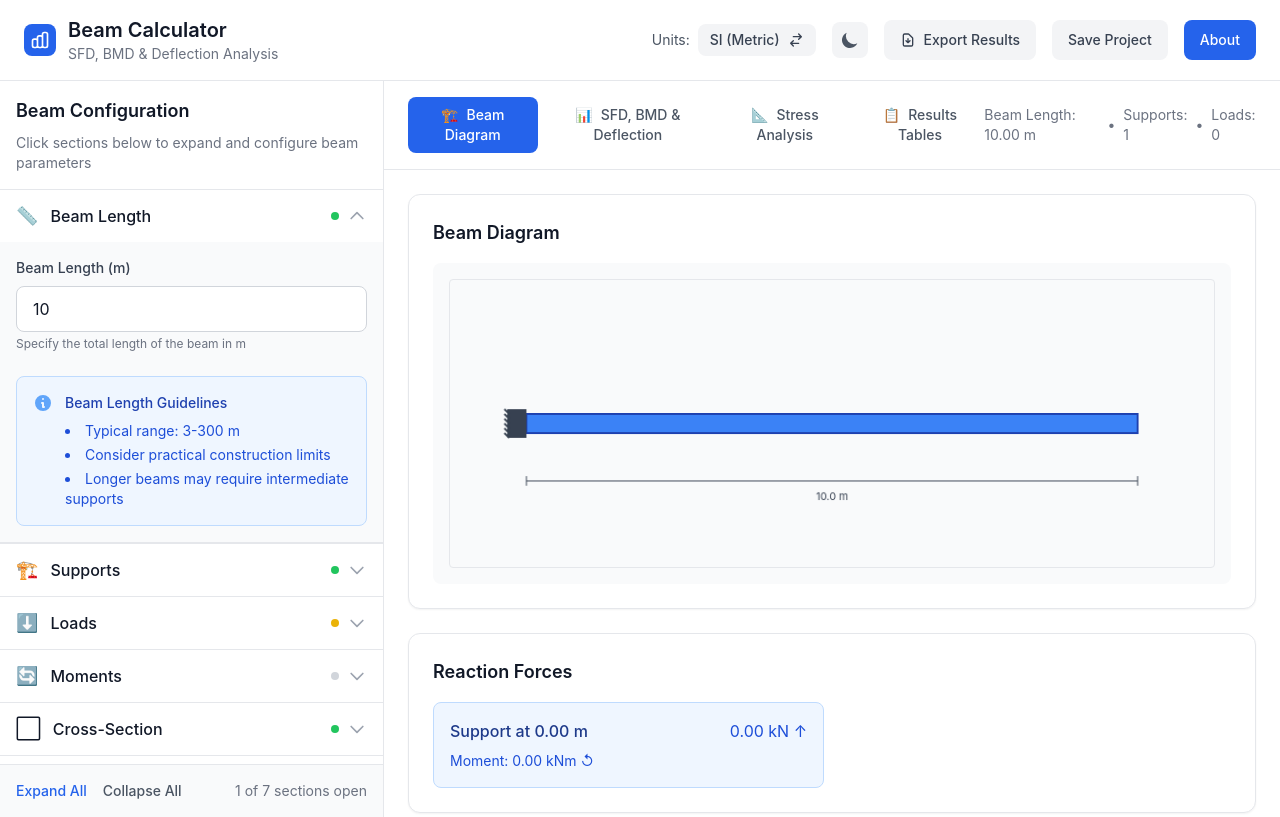
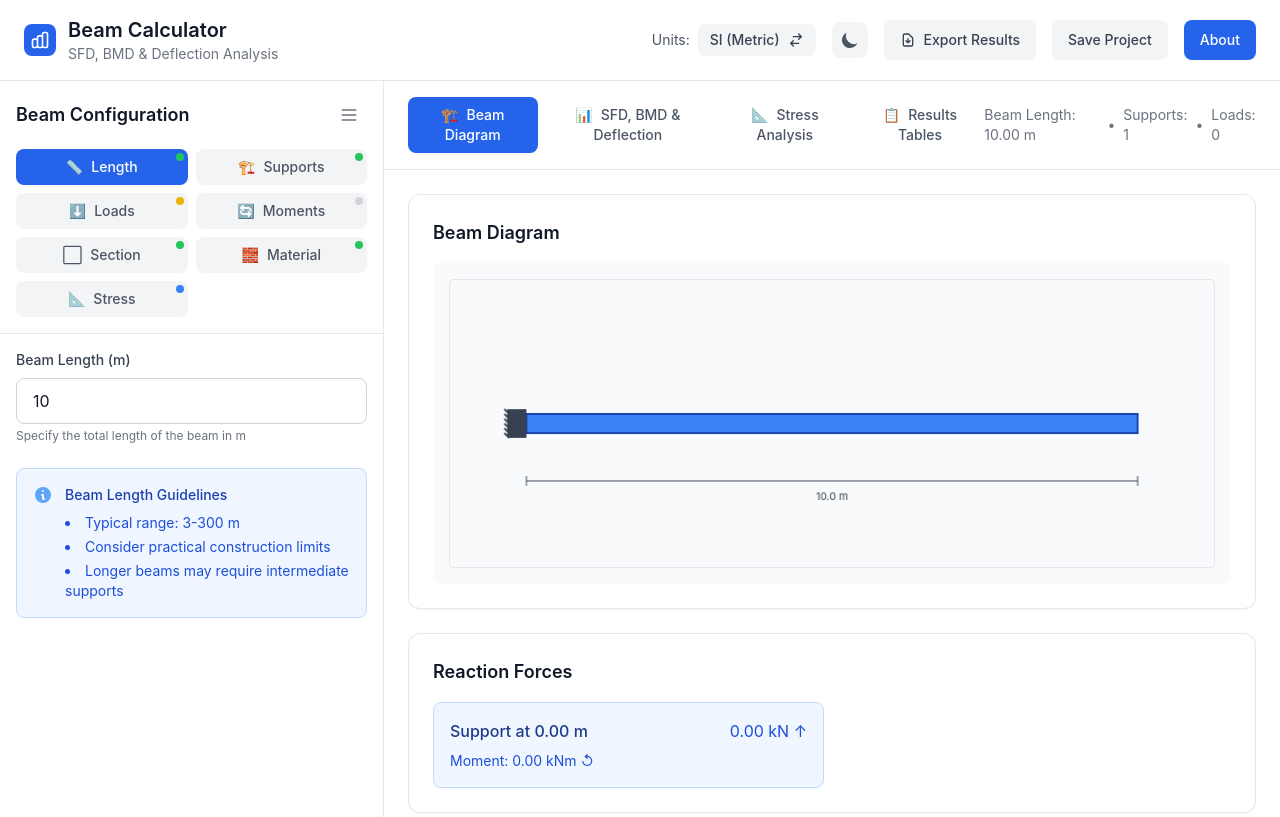
Before and after one commit to asadurahman2001/beam-calculator-v3.0.1, a React (Create React App) app: page / in a window 1280 px wide. Built offline with nearby package versions, Linux system fonts and the light colour scheme.

Commit message:
Add Layout Toggle with Fixed Accordion

```diff
--- a/src/components/InputPanel.js
+++ b/src/components/InputPanel.js
@@ -8,7 +8,19 @@ import SectionTab from './tabs/SectionTab';
 import StressTab from './tabs/StressTab';
 
 const InputPanel = ({ beamData, updateBeamData, resolution, setResolution }) => {
-  const [expandedSections, setExpandedSections] = useState(['length']); // Start with length expanded
+  const [activeTab, setActiveTab] = useState('length');
+  const [expandedSections, setExpandedSections] = useState(['length']);
+  const [layoutMode, setLayoutMode] = useState('tabs'); // 'tabs' or 'accordion'
+
+  const tabs = [
+    { id: 'length', label: 'Length', icon: '📏' },
+    { id: 'supports', label: 'Supports', icon: '🏗️' },
+    { id: 'loads', label: 'Loads', icon: '⬇️' },
+    { id: 'moments', label: 'Moments', icon: '🔄' },
+    { id: 'section', label: 'Section', icon: '⬜' },
+    { id: 'material', label: 'Material', icon: '🧱' },
+    { id: 'stress', label: 'Stress', icon: '📐' }
+  ];
 
   const sections = [
     { id: 'length', label: 'Beam Length', icon: '📏', component: LengthTab },
@@ -30,6 +42,27 @@ const InputPanel = ({ beamData, updateBeamData, resolution, setResolution }) =>
     });
   };
 
+  const renderTabContent = () => {
+    switch (activeTab) {
+      case 'length':
+        return <LengthTab beamData={beamData} updateBeamData={updateBeamData} />;
+      case 'supports':
+        return <SupportsTab beamData={beamData} updateBeamData={updateBeamData} />;
+      case 'loads':
+        return <LoadsTab beamData={beamData} updateBeamData={updateBeamData} />;
+      case 'moments':
+        return <MomentsTab beamData={beamData} updateBeamData={updateBeamData} />;
+      case 'section':
+        return <SectionTab beamData={beamData} updateBeamData={updateBeamData} />;
+      case 'material':
+        return <MaterialTab beamData={beamData} updateBeamData={updateBeamData} resolution={resolution} setResolution={setResolution} />;
+      case 'stress':
+        return <StressTab beamData={beamData} updateBeamData={updateBeamData} />;
+      default:
+        return null;
+    }
+  };
+
   const renderSectionContent = (section) => {
     const Component = section.component;
     const props = section.id === 'material'
@@ -39,18 +72,55 @@ const InputPanel = ({ beamData, updateBeamData, resolution, setResolution }) =>
     return <Component {...props} />;
   };
 
+  // Helper function to determine status color based on configuration completeness
+  const getStatusColor = (sectionId) => {
+    switch (sectionId) {
+      case 'length':
+        return beamData.length > 0 ? 'bg-green-500' : 'bg-gray-300 dark:bg-gray-600';
+      case 'supports':
+        return beamData.supports.length > 0 ? 'bg-green-500' : 'bg-red-500';
+      case 'loads':
+        return (beamData.pointLoads.length > 0 || beamData.distributedLoads.length > 0)
+          ? 'bg-green-500' : 'bg-yellow-500';
+      case 'moments':
+        return beamData.moments.length > 0 ? 'bg-green-500' : 'bg-gray-300 dark:bg-gray-600';
+      case 'section':
+        return beamData.section?.type ? 'bg-green-500' : 'bg-yellow-500';
+      case 'material':
+        return (beamData.materialProperties.E > 0 && beamData.materialProperties.I > 0)
+          ? 'bg-green-500' : 'bg-yellow-500';
+      case 'stress':
+        return 'bg-blue-500'; // Always available
+      default:
+        return 'bg-gray-300 dark:bg-gray-600';
+    }
+  };
+
+  if (layoutMode === 'accordion') {
     return (
       <div className="h-full flex flex-col">
+        {/* Header with Layout Toggle */}
         <div className="p-4 border-b border-gray-200 dark:border-gray-700">
-        <h2 className="text-lg font-semibold text-gray-900 dark:text-white mb-2">Beam Configuration</h2>
+          <div className="flex items-center justify-between mb-2">
+            <h2 className="text-lg font-semibold text-gray-900 dark:text-white">Beam Configuration</h2>
+            <button
+              onClick={() => setLayoutMode('tabs')}
+              className="p-2 text-gray-500 dark:text-gray-400 hover:text-gray-700 dark:hover:text-gray-300 transition-colors"
+              title="Switch to Tab Layout"
+            >
+              <svg className="w-5 h-5" fill="none" stroke="currentColor" viewBox="0 0 24 24">
+                <path strokeLinecap="round" strokeLinejoin="round" strokeWidth={2} d="M4 6h16M4 10h16M4 14h16M4 18h16" />
+              </svg>
+            </button>
+          </div>
           <p className="text-sm text-gray-500 dark:text-gray-400">
             Click sections below to expand and configure beam parameters
           </p>
         </div>
 
         <div className="flex-1 overflow-y-auto">
-        <div className="divide-y divide-gray-200 dark:divide-gray-700">
-          {sections.map((section) => {
+          <div className="space-y-0">
+            {sections.map((section, index) => {
               const isExpanded = expandedSections.includes(section.id);
 
               return (
@@ -58,7 +128,7 @@ const InputPanel = ({ beamData, updateBeamData, resolution, setResolution }) =>
                   {/* Section Header */}
                   <button
                     onClick={() => toggleSection(section.id)}
-                  className="w-full px-4 py-3 text-left hover:bg-gray-50 dark:hover:bg-gray-700 transition-colors focus:outline-none focus:bg-gray-50 dark:focus:bg-gray-700"
+                    className="w-full px-4 py-4 text-left hover:bg-gray-50 dark:hover:bg-gray-700 transition-colors focus:outline-none focus:bg-gray-50 dark:focus:bg-gray-700 relative z-10"
                   >
                     <div className="flex items-center justify-between">
                       <div className="flex items-center space-x-3">
@@ -69,7 +139,7 @@ const InputPanel = ({ beamData, updateBeamData, resolution, setResolution }) =>
                       </div>
                       <div className="flex items-center space-x-2">
                         {/* Status indicator */}
-                      <div className={`w-2 h-2 rounded-full ${getStatusColor(section.id, beamData)}`}></div>
+                        <div className={`w-2 h-2 rounded-full ${getStatusColor(section.id)}`}></div>
                         {/* Expand/Collapse arrow */}
                         <svg
                           className={`w-5 h-5 text-gray-400 transition-transform duration-200 ${
@@ -87,13 +157,15 @@ const InputPanel = ({ beamData, updateBeamData, resolution, setResolution }) =>
 
                   {/* Section Content */}
                   <div
-                  className={`overflow-hidden transition-all duration-300 ease-in-out ${
-                    isExpanded ? 'max-h-screen opacity-100' : 'max-h-0 opacity-0'
-                  }`}
+                    className={`transition-all duration-300 ease-in-out ${
+                      isExpanded ? 'max-h-[2000px] opacity-100' : 'max-h-0 opacity-0'
+                    } overflow-hidden`}
                   >
-                  <div className="p-4 bg-gray-50 dark:bg-gray-800/50">
+                    <div className="px-4 pb-4 bg-gray-50 dark:bg-gray-800/50 border-t border-gray-100 dark:border-gray-700">
+                      <div className="pt-4">
                         <div className="animate-fade-in">
                           {renderSectionContent(section)}
+                        </div>
                       </div>
                     </div>
                   </div>
@@ -127,30 +199,48 @@ const InputPanel = ({ beamData, updateBeamData, resolution, setResolution }) =>
         </div>
       </div>
     );
-};
+  }
 
-// Helper function to determine status color based on configuration completeness
-const getStatusColor = (sectionId, beamData) => {
-  switch (sectionId) {
-    case 'length':
-      return beamData.length > 0 ? 'bg-green-500' : 'bg-gray-300 dark:bg-gray-600';
-    case 'supports':
-      return beamData.supports.length > 0 ? 'bg-green-500' : 'bg-red-500';
-    case 'loads':
-      return (beamData.pointLoads.length > 0 || beamData.distributedLoads.length > 0)
-        ? 'bg-green-500' : 'bg-yellow-500';
-    case 'moments':
-      return beamData.moments.length > 0 ? 'bg-green-500' : 'bg-gray-300 dark:bg-gray-600';
-    case 'section':
-      return beamData.section?.type ? 'bg-green-500' : 'bg-yellow-500';
-    case 'material':
-      return (beamData.materialProperties.E > 0 && beamData.materialProperties.I > 0)
-        ? 'bg-green-500' : 'bg-yellow-500';
-    case 'stress':
-      return 'bg-blue-500'; // Always available
-    default:
-      return 'bg-gray-300 dark:bg-gray-600';
-  }
+  // Original Tab Layout
+  return (
+    <div className="h-full flex flex-col">
+      {/* Header with Layout Toggle */}
+      <div className="p-4 border-b border-gray-200 dark:border-gray-700">
+        <div className="flex items-center justify-between mb-4">
+          <h2 className="text-lg font-semibold text-gray-900 dark:text-white">Beam Configuration</h2>
+          <button
+            onClick={() => setLayoutMode('accordion')}
+            className="p-2 text-gray-500 dark:text-gray-400 hover:text-gray-700 dark:hover:text-gray-300 transition-colors"
+            title="Switch to Accordion Layout"
+          >
+            <svg className="w-5 h-5" fill="none" stroke="currentColor" viewBox="0 0 24 24">
+              <path strokeLinecap="round" strokeLinejoin="round" strokeWidth={2} d="M4 6h16M4 12h16M4 18h16" />
+            </svg>
+          </button>
+        </div>
+        <div className="grid grid-cols-2 gap-2">
+          {tabs.map((tab) => (
+            <button
+              key={tab.id}
+              onClick={() => setActiveTab(tab.id)}
+              className={`tab-button ${activeTab === tab.id ? 'active' : 'inactive'} relative`}
+            >
+              <span className="mr-2">{tab.icon}</span>
+              {tab.label}
+              {/* Status indicator */}
+              <div className={`absolute top-1 right-1 w-2 h-2 rounded-full ${getStatusColor(tab.id)}`}></div>
+            </button>
+          ))}
+        </div>
+      </div>
+
+      <div className="flex-1 overflow-y-auto p-4">
+        <div className="animate-fade-in">
+          {renderTabContent()}
+        </div>
+      </div>
+    </div>
+  );
 };
 
 export default InputPanel;
```
Lines whose indentation alone changed are shown as unchanged.
